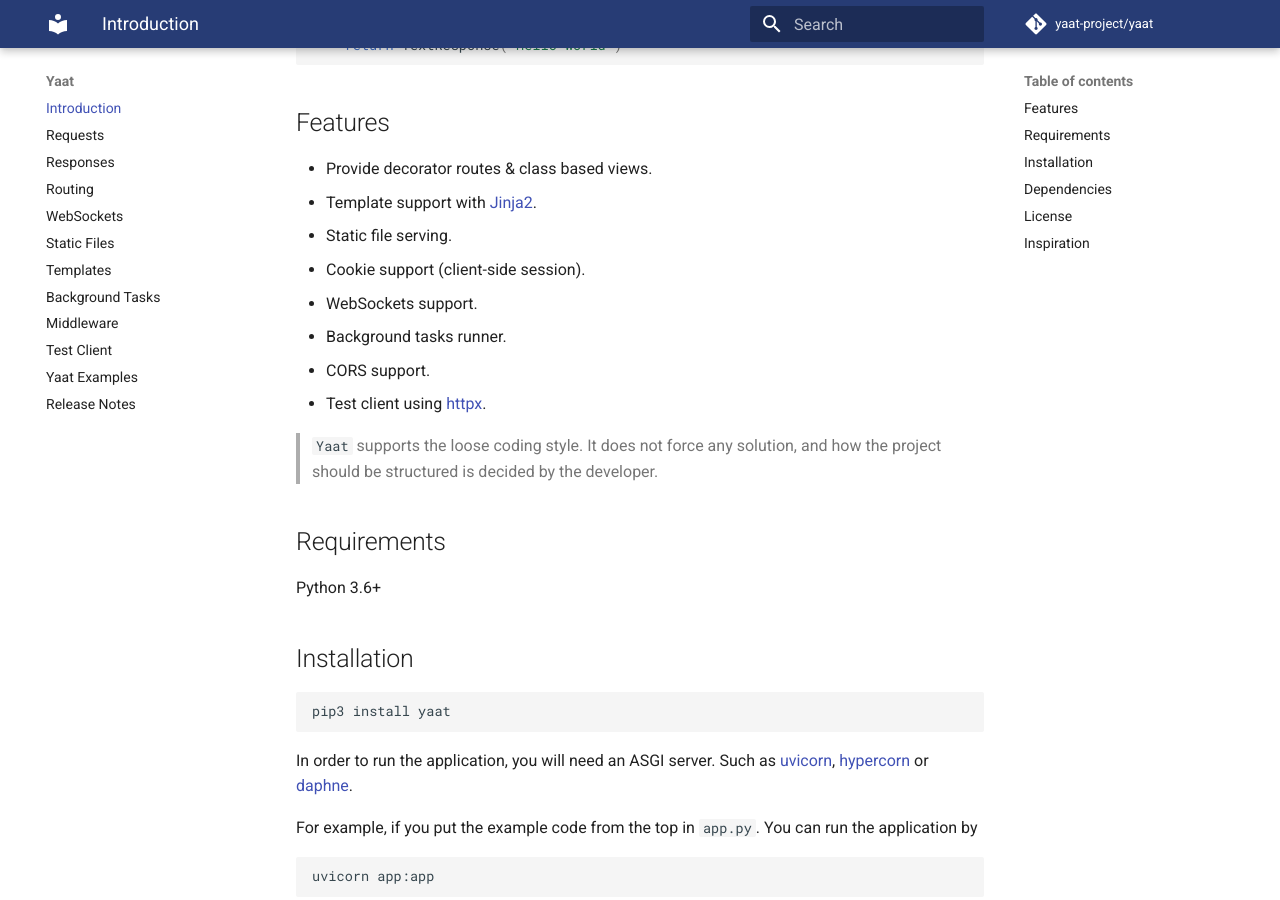
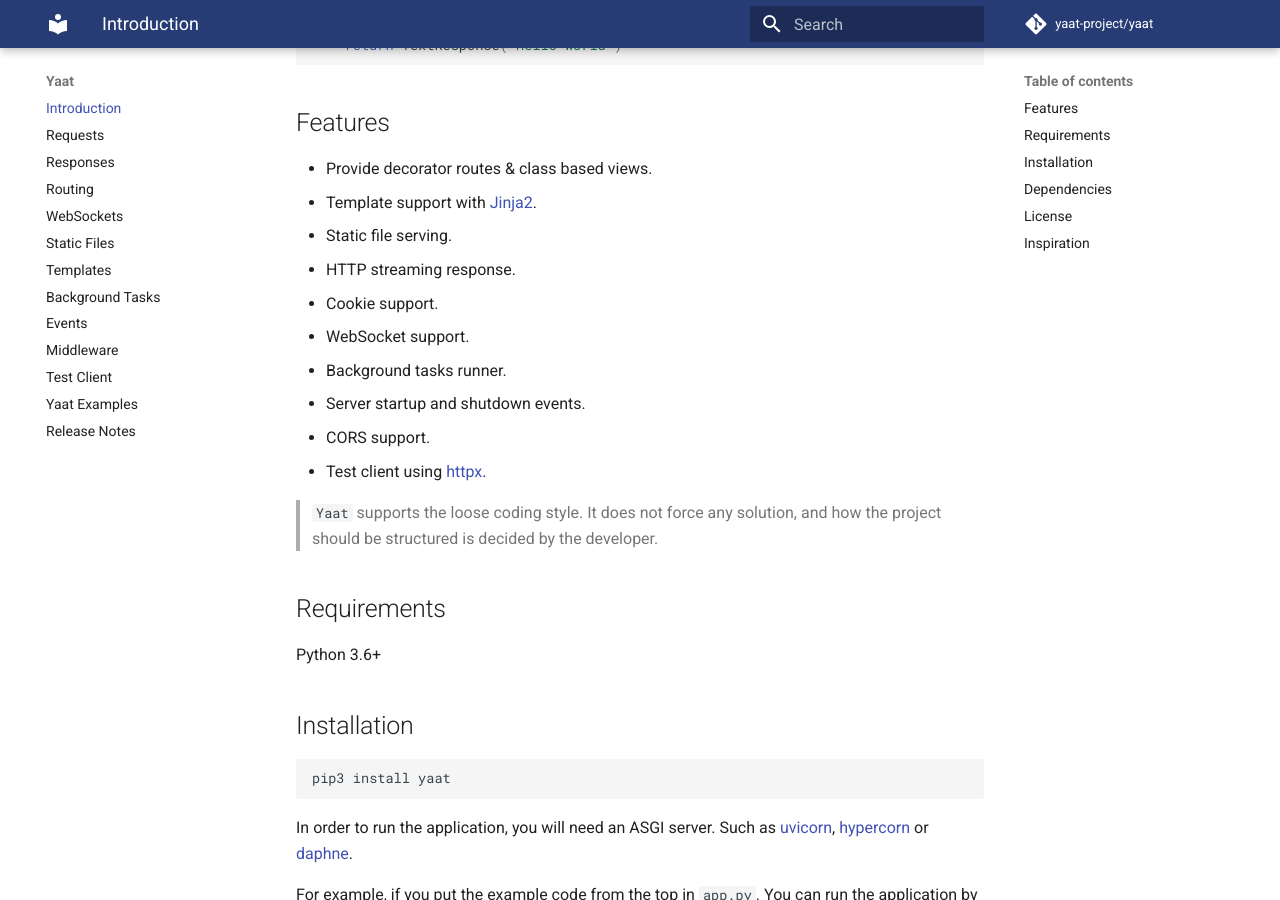
Before and after one commit to yaat-project/yaat, an MkDocs documentation site: the page built from docs/index.md, in a window 1280 px wide and 900 px high, scrolled down 763 px. Built offline with MkDocs 1.6.1 and Material for MkDocs 9.7.7, drawn with Linux system fonts in a browser that asks for light colours; comment, search, counter and statistics services are not loaded.

Commit message:
updated documentation

```diff
--- a/docs/index.md
+++ b/docs/index.md
@@ -40,9 +40,11 @@
 - Provide decorator routes & class based views.
 - Template support with [Jinja2](https://jinja.palletsprojects.com/).
 - Static file serving.
-- Cookie support (client-side session).
-- WebSockets support.
+- HTTP streaming response.
+- Cookie support.
+- WebSocket support.
 - Background tasks runner.
+- Server startup and shutdown events.
 - CORS support.
 - Test client using [httpx](https://www.python-httpx.org/).
 
--- a/mkdocs.yml
+++ b/mkdocs.yml
@@ -13,6 +13,7 @@
     - Static Files: staticfiles.md
     - Templates: templates.md
     - Background Tasks: backgroundtasks.md
+    - Events: events.md
     - Middleware: middleware.md
     - Test Client: testclient.md
     - Yaat Examples: examples.md
```
Also changed, not shown: README.md (+2 -0 lines), docs/events.md (added, +30 -0 lines).
